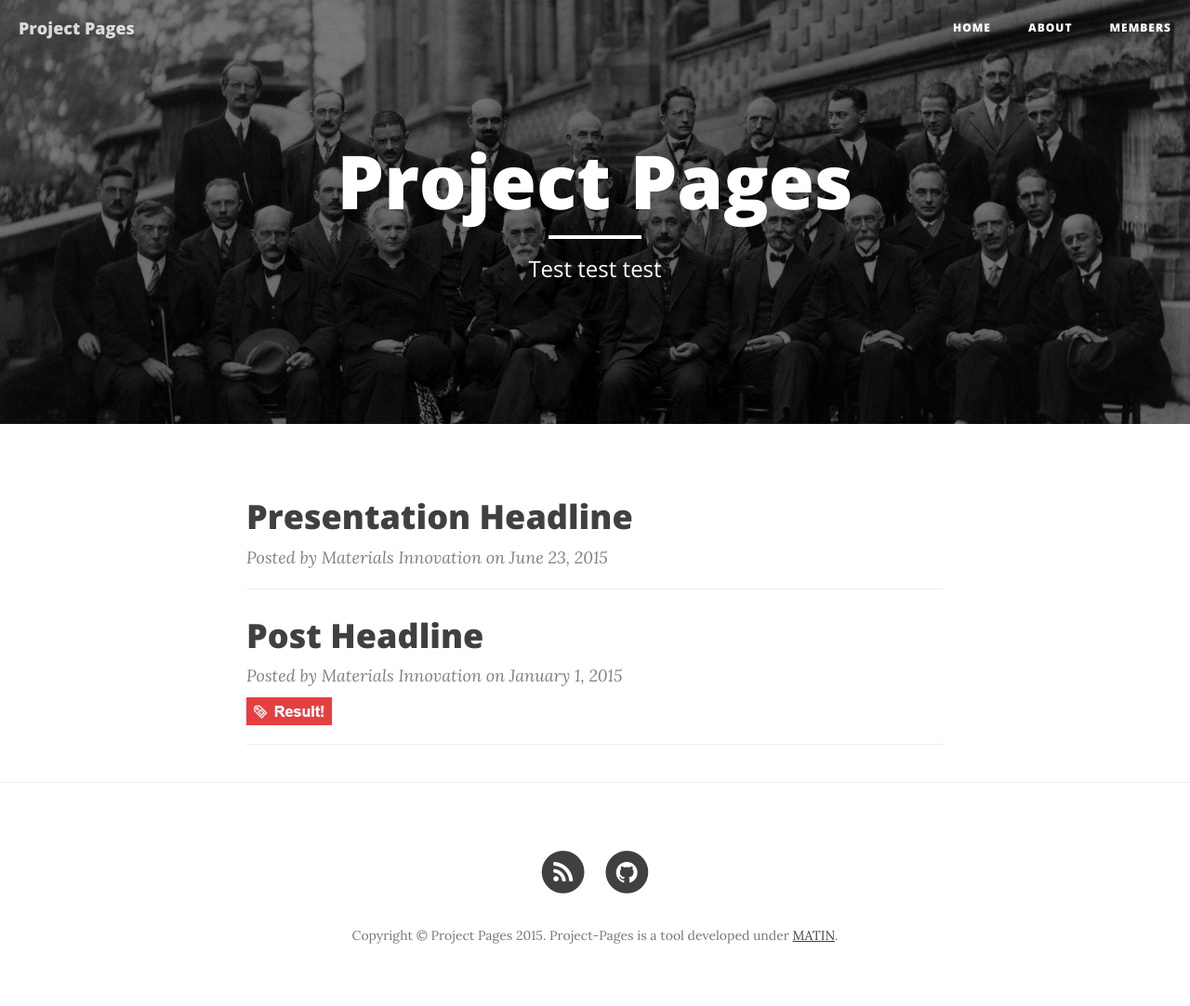
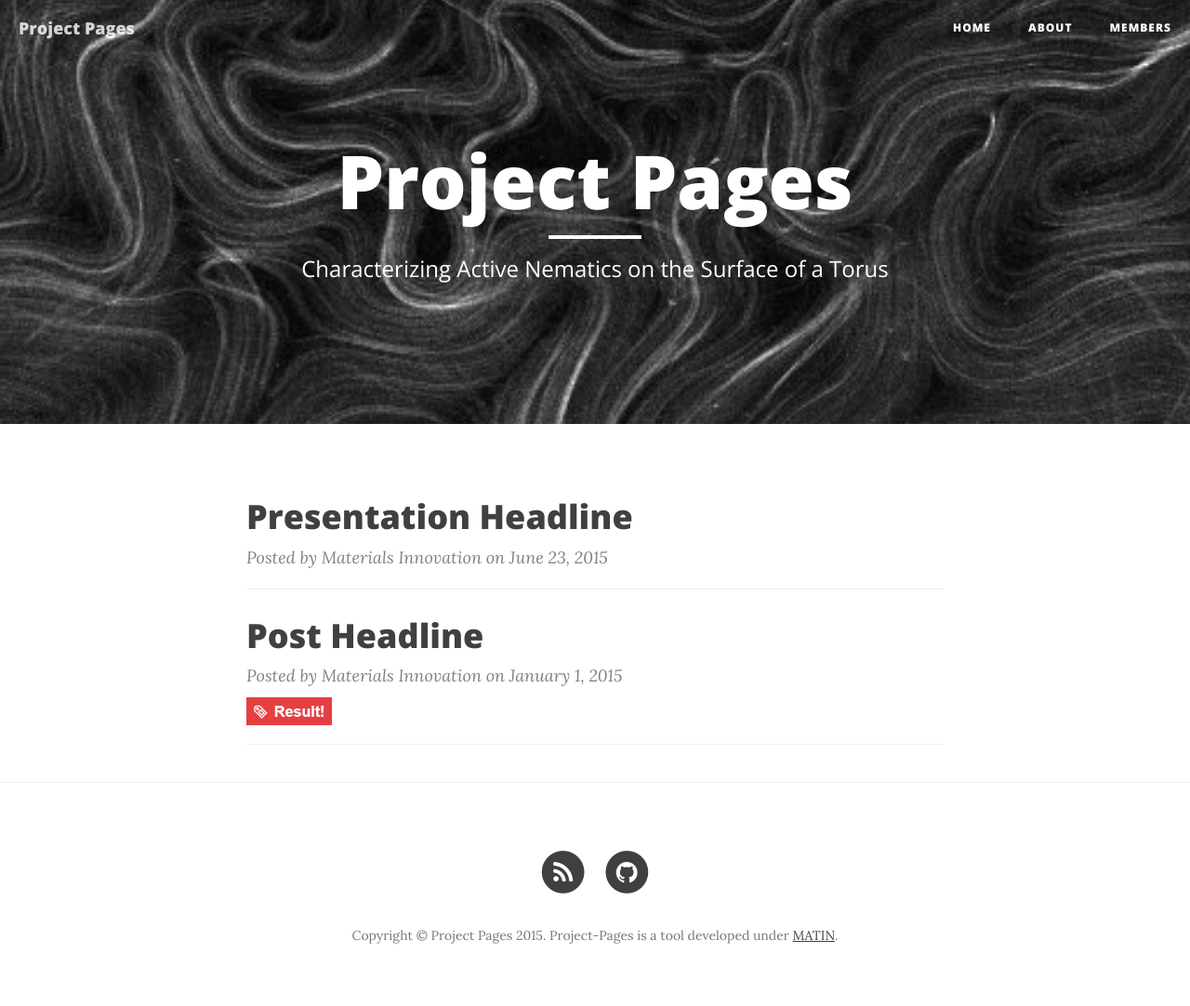
Before and after one commit to Materials-Informatics-Class-Fall2015/MIC-Active-Nematics-Torus, a Jekyll site: the page built from index.html, in a window 1280 px wide. Shown: the whole page at 93% size. Built offline with Jekyll 4.4.1, drawn with Linux system fonts in a browser that asks for light colours; nearby versions of some CDN libraries; the list of posts is cut into pages by our own code.

Commit message:
changed header image and site description

```diff
--- a/_config.yml
+++ b/_config.yml
@@ -1,9 +1,9 @@
 # Site settings
 
 title: Project Pages
-header-img: img/home-bg.jpg
+header-img: img/Active_header.jpg
 email: perrywmellis@users.noreply.github.com
-description: "Test test test"
+description: "Characterizing Active Nematics on the Surface of a Torus"
 baseurl: "/PWE-Project-Page"
 url: "http://perrywmellis.github.io"
 github_username:  perrywmellis
```
Also changed, not shown: img/Active_header.jpg (added).
